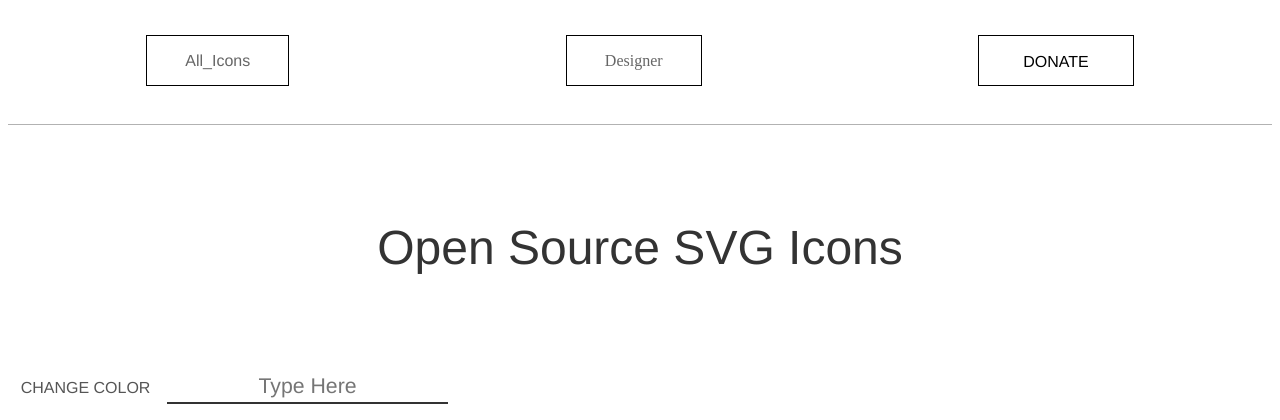
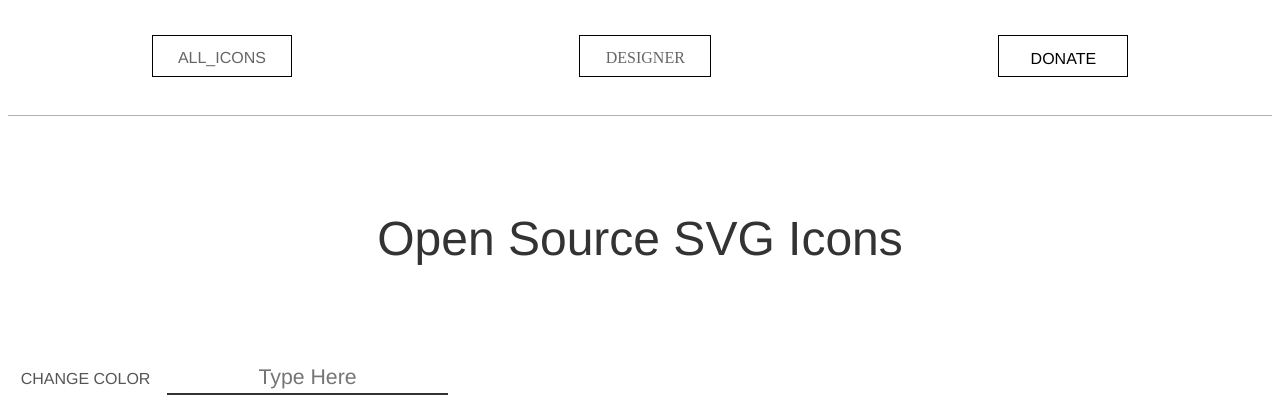
Before and after one commit to adamrd231/svg-icons, a Flask app: page / in a window 1280 px wide. Shown: the top 420 px of the page. Run offline with Flask 2, Linux system fonts and the light colour scheme.

Commit message:
ready for metaltoad

```diff
--- a/static/styles.css
+++ b/static/styles.css
@@ -68,10 +68,10 @@ a {
   display: inline-flex;
   color: #666;
   text-align: center;
-  padding-left: 3%;
-  padding-right: 3%;
-  padding-top: 1.3%;
-  padding-bottom: 1%;f;
+  padding-left: 2%;
+  padding-right: 2%;
+  padding-top: 1%;
+  padding-bottom: .6%;f;
   font-size: 1em;
   border-style: solid;
   border-color: black;
--- a/templates/icons.html
+++ b/templates/icons.html
@@ -3,8 +3,8 @@
 
 
 <div class="flex_header">
-  <a id="button" href={{  url_for('static', filename='Archive.zip' )  }}><div>All_Icons</div></a>
-  <a id="button" href="http://rdconcepts.design">Designer</a>
+  <a id="button" href={{  url_for('static', filename='Archive.zip' )  }}><div>ALL_ICONS</div></a>
+  <a id="button" href="http://rdconcepts.design">DESIGNER</a>
     <form id="button" action="https://www.paypal.com/cgi-bin/webscr" method="post" target="_top">
         <input type="hidden" name="cmd" value="_s-xclick">
         <input type="hidden" name="hosted_button_id" value="CEDW9ZUBHE8XL">
```
Also changed, not shown: static/shadow-icons/instagram-reverse-shadow.svg.
